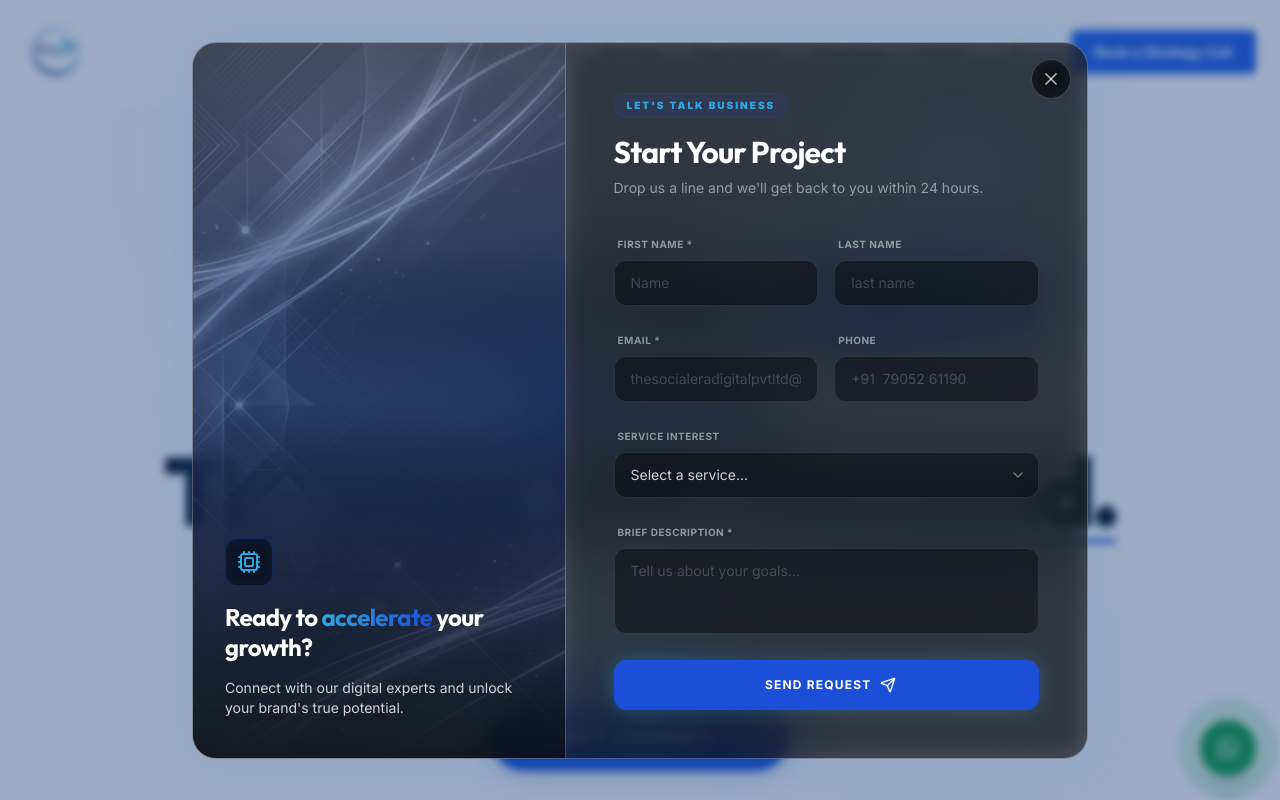
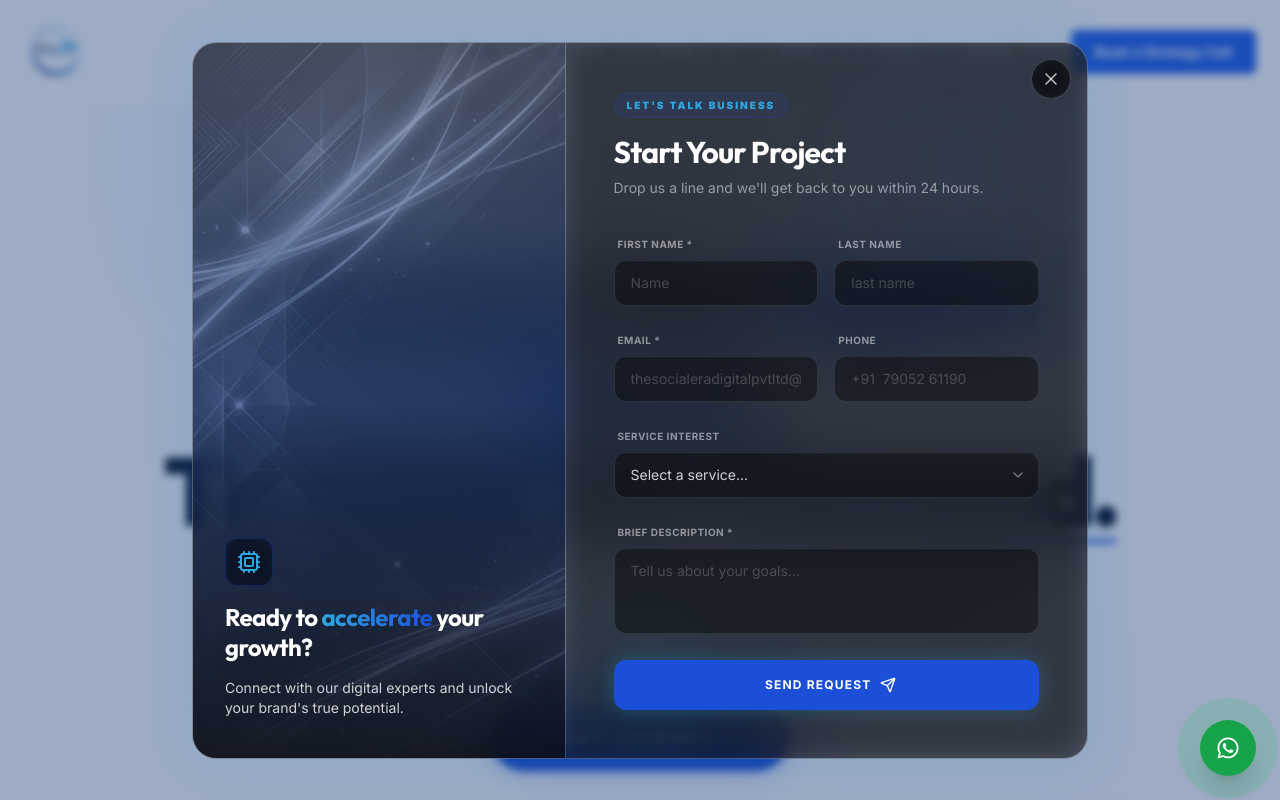
Before and after one commit to jorbee0/social-era, a Next.js app: page / in a window 1280 px wide. Shown: the top 800 px of the page. Built offline with nearby package versions, Linux system fonts and the light colour scheme.

Commit message:
Update WhatsAppButton.tsx

```diff
--- a/src/components/WhatsAppButton.tsx
+++ b/src/components/WhatsAppButton.tsx
@@ -3,22 +3,23 @@
 import { FaWhatsapp } from "react-icons/fa";
 
 const WhatsAppButton = () => {
+  const message = encodeURIComponent(
+    "Hello I want to know more about your services",
+  );
+
   return (
     <a
-      href="https://wa.me/917905 261190?text=Hello%20I%20want%20to%20know%20more%20about%20your%20services"
+      href={`https://wa.me/917905261190?text=${message}`}
       target="_blank"
       rel="noopener noreferrer"
-      className="fixed bottom-6 right-6 z-50 group"
+      className="fixed bottom-6 right-6 z-[9999] group"
     >
-      {/* Tooltip */}
       <span className="absolute right-14 top-1/2 -translate-y-1/2 bg-black text-white text-xs px-3 py-1 rounded-md opacity-0 group-hover:opacity-100 transition whitespace-nowrap">
         Chat on WhatsApp
       </span>
 
-      {/* Pulse Ring */}
-      <span className="absolute inline-flex h-14 w-14 rounded-full bg-green-500 opacity-75 animate-ping"></span>
+      <span className="absolute inline-flex h-14 w-14 rounded-full bg-green-500 opacity-75 animate-ping pointer-events-none"></span>
 
-      {/* Button */}
       <div className="relative flex items-center justify-center h-14 w-14 bg-green-600 rounded-full shadow-xl hover:scale-110 transition-transform duration-300">
         <FaWhatsapp className="text-white text-2xl" />
       </div>
```
